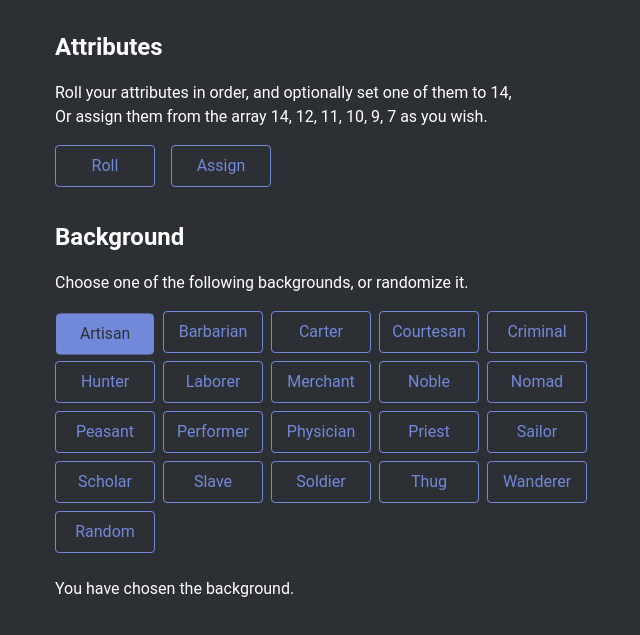
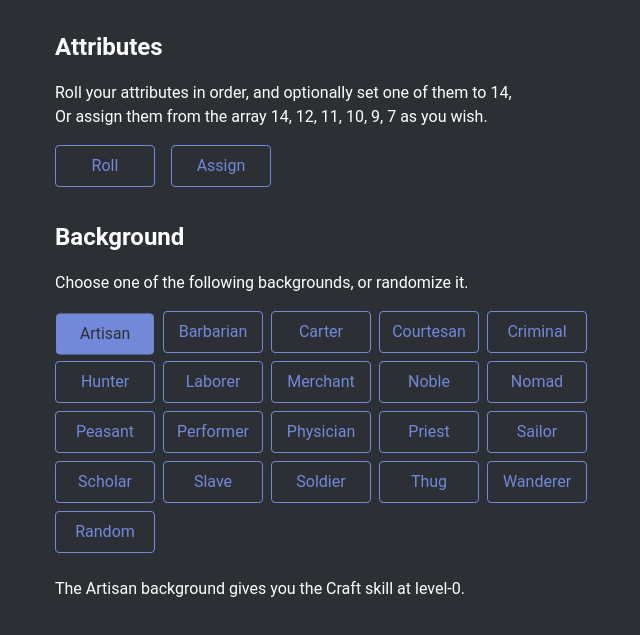
Before and after one commit to felipepereirapinto/wwn-character-creator, a website: page index.html in a window 1280 px wide. Both pictures are taken after a click on the button "Artisan". Shown: the part 115-750 px from the top of the page, without its empty margins (285-925 px from the left). Drawn offline with Linux system fonts and the light colour scheme.

Commit message:
background free skill

```diff
--- a/index.html
+++ b/index.html
@@ -292,10 +292,7 @@
         </button>
       </div>
 
-      <div class="backgroundChoice">
-        <p class="text">
-          You have chosen the <span id="backgroundChoice"></span> background.
-        </p>
+      <p id="backgroundDescription" class="text"></p>
 
     </section>
 
--- a/script.js
+++ b/script.js
@@ -1,3 +1,127 @@
+// Dictionary with background skills
+const backgroundsDict = {
+    Artisan: {
+        'free': 'Craft',
+        'quick': ['', ''],
+        'growth': ['', '', '', '', '', ''],
+        'learning': ['', '', '', '', '', '', '', ''],
+    },
+    Barbarian: {
+        'free': 'Survive',
+        'quick': ['', ''],
+        'growth': ['', '', '', '', '', ''],
+        'learning': ['', '', '', '', '', '', '', ''],
+    },
+    Carter: {
+        'free': 'Ride',
+        'quick': ['', ''],
+        'growth': ['', '', '', '', '', ''],
+        'learning': ['', '', '', '', '', '', '', ''],
+    },
+    Courtesan: {
+        'free': 'Perform',
+        'quick': ['', ''],
+        'growth': ['', '', '', '', '', ''],
+        'learning': ['', '', '', '', '', '', '', ''],
+    },
+    Criminal: {
+        'free': 'Sneak',
+        'quick': ['', ''],
+        'growth': ['', '', '', '', '', ''],
+        'learning': ['', '', '', '', '', '', '', ''],
+    },
+    Hunter: {
+        'free': 'Shoot',
+        'quick': ['', ''],
+        'growth': ['', '', '', '', '', ''],
+        'learning': ['', '', '', '', '', '', '', ''],
+    },
+    Laborer: {
+        'free': 'Work',
+        'quick': ['', ''],
+        'growth': ['', '', '', '', '', ''],
+        'learning': ['', '', '', '', '', '', '', ''],
+    },
+    Merchant: {
+        'free': 'Trade',
+        'quick': ['', ''],
+        'growth': ['', '', '', '', '', ''],
+        'learning': ['', '', '', '', '', '', '', ''],
+    },
+    Noble: {
+        'free': 'Lead',
+        'quick': ['', ''],
+        'growth': ['', '', '', '', '', ''],
+        'learning': ['', '', '', '', '', '', '', ''],
+    },
+    Nomad: {
+        'free': 'Ride',
+        'quick': ['', ''],
+        'growth': ['', '', '', '', '', ''],
+        'learning': ['', '', '', '', '', '', '', ''],
+    },
+    Peasant: {
+        'free': 'Exert',
+        'quick': ['', ''],
+        'growth': ['', '', '', '', '', ''],
+        'learning': ['', '', '', '', '', '', '', ''],
+    },
+    Performer: {
+        'free': 'Perform',
+        'quick': ['', ''],
+        'growth': ['', '', '', '', '', ''],
+        'learning': ['', '', '', '', '', '', '', ''],
+    },
+    Physician: {
+        'free': 'Heal',
+        'quick': ['', ''],
+        'growth': ['', '', '', '', '', ''],
+        'learning': ['', '', '', '', '', '', '', ''],
+    },
+    Priest: {
+        'free': 'Pray',
+        'quick': ['', ''],
+        'growth': ['', '', '', '', '', ''],
+        'learning': ['', '', '', '', '', '', '', ''],
+    },
+    Sailor: {
+        'free': 'Sail',
+        'quick': ['', ''],
+        'growth': ['', '', '', '', '', ''],
+        'learning': ['', '', '', '', '', '', '', ''],
+    },
+    Scholar: {
+        'free': 'Know',
+        'quick': ['', ''],
+        'growth': ['', '', '', '', '', ''],
+        'learning': ['', '', '', '', '', '', '', ''],
+    },
+    Slave: {
+        'free': 'Sneak',
+        'quick': ['', ''],
+        'growth': ['', '', '', '', '', ''],
+        'learning': ['', '', '', '', '', '', '', ''],
+    },
+    Soldier: {
+        'free': 'Any Combat',
+        'quick': ['', ''],
+        'growth': ['', '', '', '', '', ''],
+        'learning': ['', '', '', '', '', '', '', ''],
+    },
+    Thug: {
+        'free': 'Any Combat',
+        'quick': ['', ''],
+        'growth': ['', '', '', '', '', ''],
+        'learning': ['', '', '', '', '', '', '', ''],
+    },
+    Wanderer: {
+        'free': 'Survive',
+        'quick': ['', ''],
+        'growth': ['', '', '', '', '', ''],
+        'learning': ['', '', '', '', '', '', '', ''],
+    },
+}
+
 ////////////////////////////////////////////////////////////////////////////////
 // Functions
 ////////////////////////////////////////////////////////////////////////////////
@@ -95,7 +219,6 @@ function handleAttributeAssign() {
 
     // Get all select elements
     const selectElements = document.querySelectorAll('#assignedAttributesTable select')
-    console.log(selectElements)
 }
 
 function handleAttributeSelect(selectElement) {
@@ -103,7 +226,6 @@ function handleAttributeSelect(selectElement) {
     const value = selectElement.value
     const modifier = getModifier(value)
     const currentId = selectElement.id
-    console.log(currentId, value, modifier)
 
     // Get all select elements and look for repeated values
     const selectElements = document.querySelectorAll('#assignedAttributesTable select')
@@ -129,37 +251,57 @@ function handleAttributeSelect(selectElement) {
 
 function handleBackgroundChoice(background) {
 
+
+    // Elements with background choices and description
     const backgroundChoiceElements = document.querySelectorAll('.backgroundChoiceButton')
+    const backgroundDescriptionElement = document.getElementById('backgroundDescription')
 
     // If the choice was Random, select a random background
     if (background === 'Random') {
-        // Remove active class from all elements
+        // Remove active class from all background elements
         backgroundChoiceElements.forEach(element => element.classList.remove('active'))
 
-        // Get random background from list
-        const backgrounds = [
-            'Artisan', 'Barbarian', 'Carter', 'Courtesan', 'Criminal', 'Hunter', 'Laborer', 'Merchant', 'Noble', 'Nomad', 'Peasant', 'Performer', 'Physician', 'Priest', 'Sailor', 'Scholar', 'Slave', 'Soldier', 'Thug', 'Wanderer'
-        ]
-        const randomIndex = Math.floor(Math.random() * backgrounds.length)
-        background = backgrounds[randomIndex]
+        // Get random background from the dictionary
+        const randomIndex = Math.floor(Math.random() * Object.keys(backgroundsDict).length)
+        background = Object.keys(backgroundsDict)[randomIndex]
 
-        // Add active class to the selected element
+        // Set background skill and description
+        const skill = backgroundsDict[background]['free']
+        const description = `The ${background} background gives you the ${skill} skill at level-0.`
+        backgroundDescriptionElement.innerHTML = description
+
+        // Add active class to the selected background and description
         document.getElementById(background).classList.add('active')
+        backgroundDescriptionElement.classList.add('active')
 
         return
     }
 
-    // Set or unset active class for the selected element
-    backgroundChoiceElements.forEach(element => {
-        if (element.id === background) {
-            element.classList.toggle('active')
-            return
-        }
-        element.classList.remove('active')
-    })
+    // If the choice was not Random, toggle the background
+
+    // Check if background is already active
+    const backgroundElement = document.getElementById(background)
+    if (backgroundElement.classList.contains('active')) {
+        // If background is already active, remove active class
+        backgroundElement.classList.remove('active')
+        backgroundDescriptionElement.classList.remove('active')
+        return
+    }
+
+    // If not, remove any previously active background
+    backgroundChoiceElements.forEach(element => element.classList.remove('active'))
+
+    // Set background skill and description
+    const skill = backgroundsDict[background]['free']
+    const description = `The ${background} background gives you the ${skill} skill at level-0.`
+    backgroundDescriptionElement.innerHTML = description
+
+    // Add active class to the selected background and description
+    backgroundElement.classList.add('active')
+    backgroundDescriptionElement.classList.add('active')
+
+    return
 }
-
-
 
 // Export functions to html using window object
 
@@ -168,7 +310,9 @@ window.handleAttributeAssign = handleAttributeAssign
 window.setAttributeTo14 = setAttributeTo14
 window.handleBackgroundChoice = handleBackgroundChoice
 
-// Set event listeners
+////////////////////////////////////////////////////////////////////////////////
+// Event listeners
+////////////////////////////////////////////////////////////////////////////////
 
 // Get modifier when a select element is changed
 const selectElements = document.querySelectorAll('#assignedAttributesTable select')
--- a/style.css
+++ b/style.css
@@ -235,3 +235,11 @@ tbody td:first-of-type {
   color: var(--color-background);
   transform: translateY(2px) scale(0.98);
 }
+
+#backgroundDescription {
+  display: none;
+}
+
+#backgroundDescription.active {
+  display: flex;
+}
```
